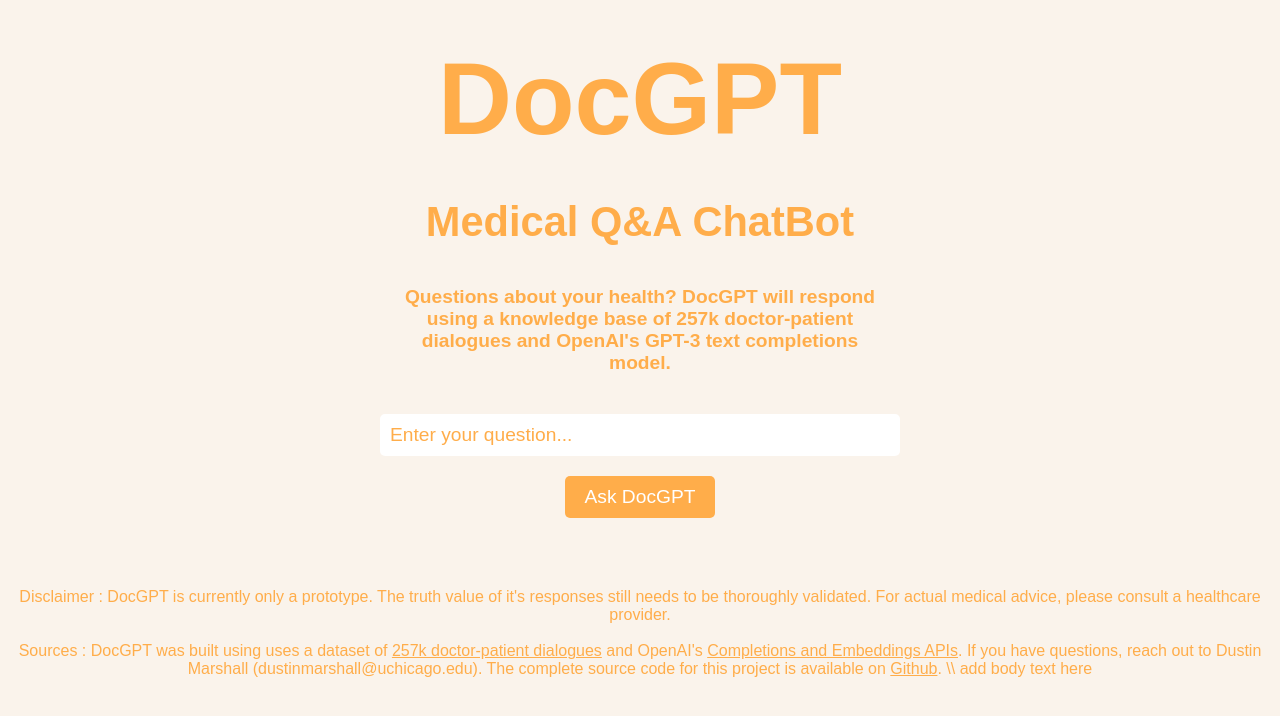
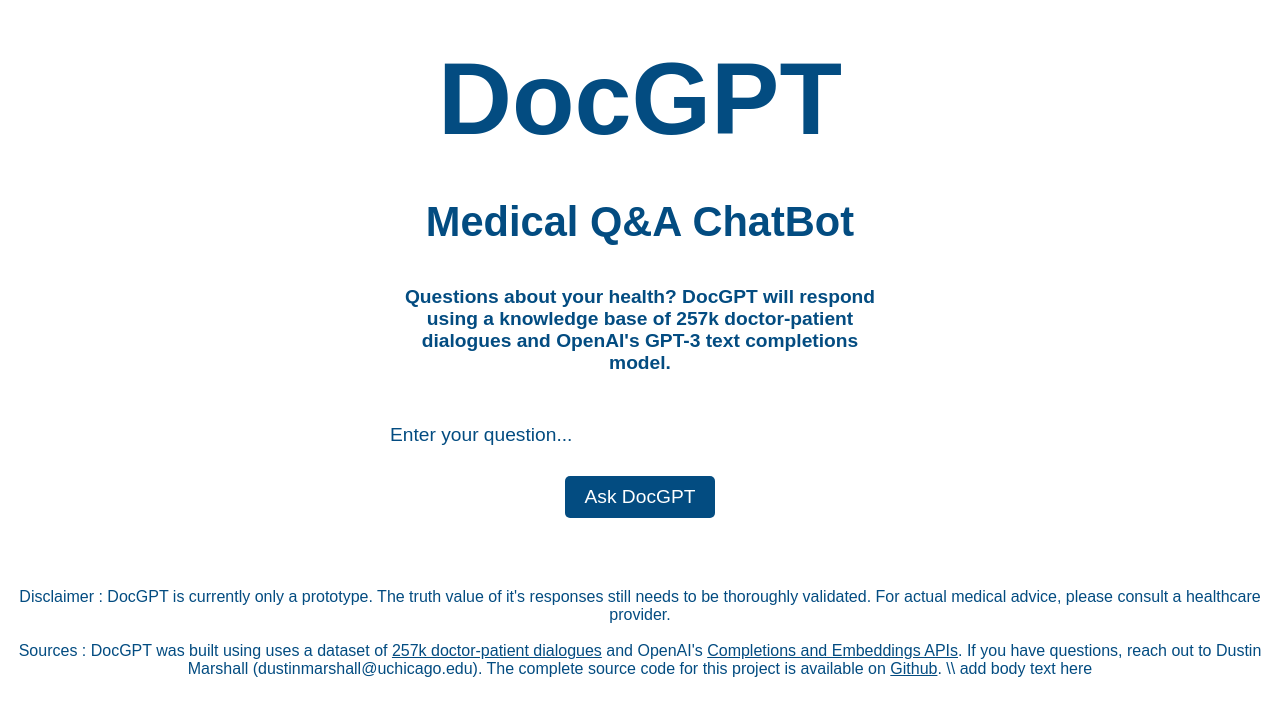
Before and after one commit to dustinmarshall/DocGPT, a Flask app: page / in a window 1280 px wide. Shown: the top 716 px of the page. Run offline with Flask 2, Linux system fonts and the light colour scheme.

Commit message:
Update style.css

```diff
--- a/static/css/style.css
+++ b/static/css/style.css
@@ -1,6 +1,6 @@
 body {
-    background-color: #faf3eb;
-    color: #FFAD4A;
+    background-color: #ffffff;
+    color: #034c81;
     font-family: Arial, sans-serif;
     text-align: center;
     padding: 0;
@@ -29,7 +29,7 @@ body {
   }
 
   a {
-    color: #FFAD4A;
+    color: #034c81;
   }
 
   form {
@@ -42,8 +42,8 @@ body {
 
   input[type="text"] {
     font-size: 1.2em;
-    color: #FFAD4A;
-    border-color: #FFAD4A;
+    color: #5ba2f4;
+    border-color: #5ba2f4;
     padding: 10px;
     border: none;
     border-radius: 5px;
@@ -53,11 +53,11 @@ body {
   }
 
   /* Set placeholder text color to black */
-  ::placeholder { color: #FFAD4A; }
+  ::placeholder { color: #034c81; }
 
   button[type="submit"] {
-    background-color: #FFAD4A;
-    color: #fff;
+    background-color: #034c81;
+    color: #ffffff;
     font-size: 1.2em;
     padding: 10px 20px;
     border: none;
@@ -68,7 +68,7 @@ body {
   }
 
   button[type="submit"]:hover {
-    background-color: #fca235;
+    background-color: #034c81;
   }
 
   p {
@@ -78,7 +78,7 @@ body {
     text-align: left;
     margin: 20px auto;
     padding: 10px;
-    background-color: #f8e7d2;
+    background-color: #ffffff;
     border-radius: 5px;
     box-shadow: 0 0 10px rgba(0, 0, 0, 0.1);
   }
```
